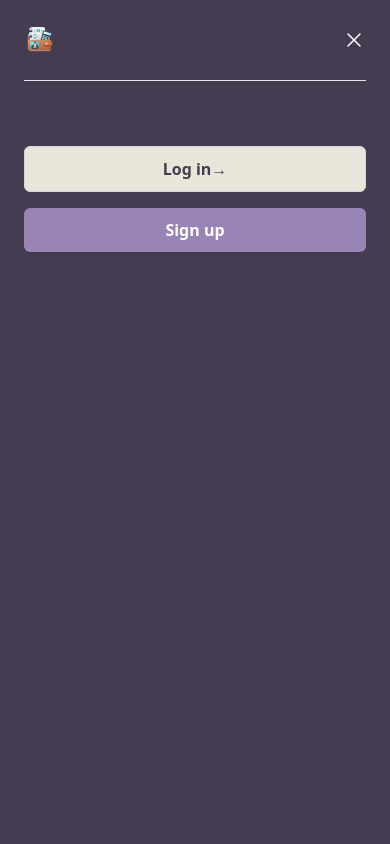
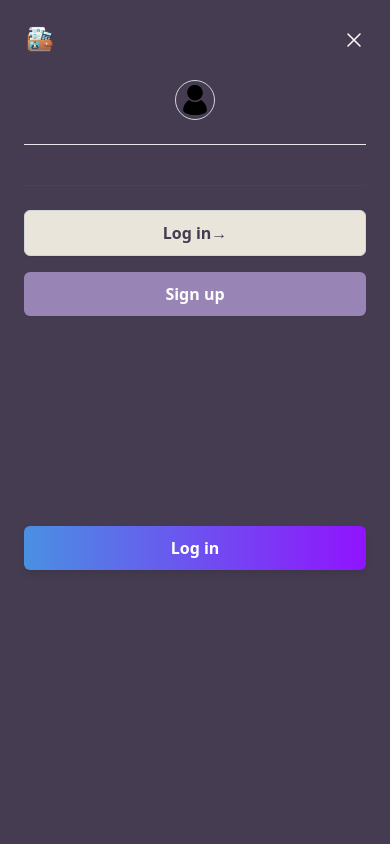
Before and after one commit to SI642-2402-SI86-Grupo2/wallet-frontend, an Angular app: page /login in a window 390 px wide. Both pictures are taken after a click on the button "Open main menu". Shown: the top 844 px of the page. Built offline with nearby package versions, Linux system fonts and the light colour scheme.

Commit message:
Revert "."
This reverts commit f19353fbedc7cabe7e43a3f4a9409620e79f621f.

```diff
--- a/src/app/components/header/header.component.html
+++ b/src/app/components/header/header.component.html
@@ -59,7 +59,7 @@
         </button>
       </div>
 
-      <div *ngIf="hasToken()"class="mt-6 text-center">
+      <div class="mt-6 text-center">
         <button (click)="toggleProfileMenu()" class="flex items-center justify-center mx-auto text-gray-900">
           <img [src]="profile.photo || '/default-profile-photo.svg'" alt="User Avatar" class="h-10 w-10 rounded-full border border-gray-300">
           <span class="sr-only">Profile</span>
@@ -70,23 +70,21 @@
         </div>
       </div>
 
-
       <div class="mt-6 border-t border-gray-200 pt-4">
-        <div *ngIf="hasToken()" class="-my-6 divide-y divide-gray-500/10"></div>
-        <div  class="-my-6 divide-y divide-gray-500/10">
+        <div class="-my-6 divide-y divide-gray-500/10">
           <div class="space-y-2 py-6">
             <a *ngIf="hasToken()" (click)="goPending()" class="-mx-3 block rounded-lg px-3 py-2 text-base font-semibold leading-7 text-white hover:text-[#453C51] hover:bg-[#E9E5DA]">Pendientes</a>
             <a *ngIf="hasToken()" (click)="goPortfolios()" class="-mx-3 block rounded-lg px-3 py-2 text-base font-semibold leading-7 text-white hover:text-[#453C51] hover:bg-[#E9E5DA]">Carteras</a>
             <a *ngIf="hasToken()" (click)="goReports()" class="-mx-3 block rounded-lg px-3 py-2 text-base font-semibold leading-7 text-white hover:text-[#453C51] hover:bg-[#E9E5DA]">Informes</a>
           </div>
           <div class="py-6">
-            <ng-container *ngIf="!hasToken()">
+            <ng-container *ngIf="!hasToken(); else loggedInMobile">
               <button (click)="goLogin()" class="w-full inline-flex items-center justify-center rounded-md border border-gray-300 bg-[#E9E5DA] px-3 py-2.5 text-base font-semibold text-[#453C51] hover:text-white shadow-sm hover:bg-[#C1B5C8] focus:outline-none focus:ring-2 focus:ring-indigo-500 focus:ring-offset-2">Log in <span aria-hidden="true">&rarr;</span></button>
               <button (click)="goSignup()" class="mt-4 w-full inline-flex items-center justify-center rounded-md bg-[#9884B5] px-3 py-2.5 text-base font-semibold text-white shadow-sm hover:bg-[#AA79A6] focus:outline-none focus:ring-2 focus:ring-indigo-500 focus:ring-offset-2">Sign up</button>
             </ng-container>
-            <!--<ng-template #loggedInMobile>
+            <ng-template #loggedInMobile>
               <button (click)="logout()" class="w-full inline-flex items-center justify-center rounded-md bg-red-500 px-3 py-2.5 text-base font-semibold text-white shadow-sm hover:bg-red-600 focus:outline-none focus:ring-2 focus:ring-indigo-500 focus:ring-offset-2">Log out</button>
-            </ng-template>-->
+            </ng-template>
           </div>
         </div>
       </div>
--- a/src/app/components/portfolios/document/document.component.ts
+++ b/src/app/components/portfolios/document/document.component.ts
@@ -108,7 +108,8 @@ export class DocumentComponent implements OnInit, OnDestroy {
   addDocument(): void {
     if (!this.document.documentType || !this.document.financialInstitutionsName || !this.document.number ||
       !this.document.series || !this.document.issuerName || !this.document.issuerRuc || !this.document.currency ||
-      !this.document.amount || !this.document.igv || !this.document.issueDate || !this.document.dueDate || !this.document.paymentTerms ||
+      !this.document.amount || !this.document.igv || !this.document.issueDate || !this.document.dueDate ||
+      !this.document.discountDate || !this.document.paymentTerms || !this.document.nominalRate || !this.document.effectiveRate ||
       !this.document.status) {
       this.errorMessage = 'Por favor, rellene todos los campos obligatorios.';
       return;
--- a/src/app/components/users/login/login.component.css
+++ b/src/app/components/users/login/login.component.css
@@ -23,6 +23,7 @@
 }
 
 button {
+  z-index: 100;
   position: relative;
   background-color: #4A90E2;
   color: white;
--- a/src/app/components/users/signup/signup.component.css
+++ b/src/app/components/users/signup/signup.component.css
@@ -22,6 +22,7 @@
   }
 }
 button {
+  z-index: 100;
   position: relative;
   background-color: #4A90E2;
   color: white;
```
